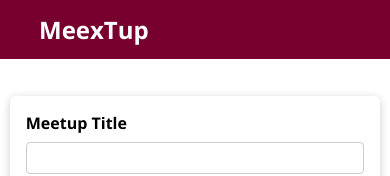
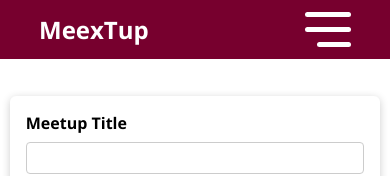
Before and after one commit to MichalZal/MeexTup, a Next.js app: page /new-meetup in a window 390 px wide. Shown: the top 176 px of the page. Built offline with nearby package versions, Linux system fonts and the light colour scheme.

Commit message:
hamburgher

```diff
--- a/components/layout/MainNavigation.js
+++ b/components/layout/MainNavigation.js
@@ -1,13 +1,21 @@
+import { useState } from 'react'
 import classes from './MainNavigation.module.css';
 import Link from 'next/link'
 
 function MainNavigation() {
+  const [active, setActive] = useState(false)
+
+  const setIsVisible = () => {
+    setActive(state => !state)
+    console.log(active)
+  }
+
 
   return (
     <header className={classes.header}>
       <div className={classes.logo}>MeexTup</div>
       <nav>
-        <ul>
+        <ul className={active ? classes.headerUlActive : ''}>
           <li>
             <Link href='/'>All Meetups</Link>
           </li>
@@ -15,6 +23,11 @@ function MainNavigation() {
             <Link href='/new-meetup'>Add New Meetup</Link>
           </li>
         </ul>
+        <div className={`${classes.ham}`} onClick={setIsVisible}>
+          <span className={`${classes.bar} ${classes.bar1}`}></span>
+          <span className={`${classes.bar} ${classes.bar2}`}></span>
+          <span className={`${classes.bar} ${classes.bar3}`}></span>
+        </div>
       </nav>
     </header>
   );
--- a/components/layout/MainNavigation.module.css
+++ b/components/layout/MainNavigation.module.css
@@ -54,9 +54,40 @@
 }
 
 @media only screen and (max-width: 650px) {
-  .header a {
+  .header ul {
     display: none;
   }
 
+  .ham {
+    display: flex;
+    width: 46px;
+    height: 35px;
+    /* background-color: rgb(255, 255, 255); */
+    flex-direction: column;
+    align-items: end;
+    justify-content: space-between;
+  }
 
+  .bar {
+    width: 100%;
+    height: 5px;
+    border-radius: 5px;
+    background-color: white;
+    display: block;
+  }
+
+  .bar3 {
+    width: 75%;
+  }
 }
+
+.headerUlActive {
+  position: absolute;
+  z-index: 10;
+  display: flex !important;
+  flex-direction: column;
+  background-color: white;
+  width: 100vw;
+  height: 100vh;
+  transform: translateX(-75%);
+}
--- a/pages/[meetupId]/index.js
+++ b/pages/[meetupId]/index.js
@@ -32,7 +32,7 @@ export const getStaticPaths = async () => {
 	const meetups = await meetupsCollection.find({}, { _id: 1 }).toArray();
 
 	return {
-		fallback: true,
+		fallback: 'blocking',
 		paths: meetups.map((meetup) => ({
 			params: {
 				meetupId: meetup._id.toString(),
```
